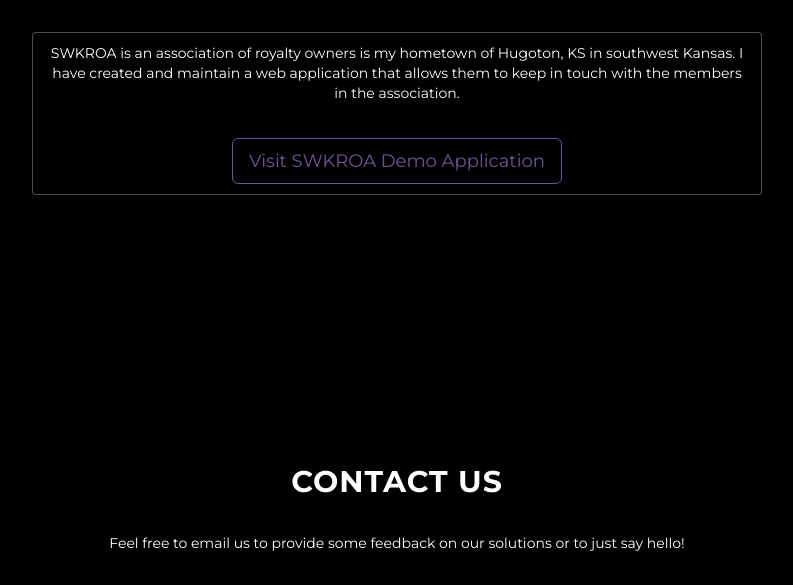
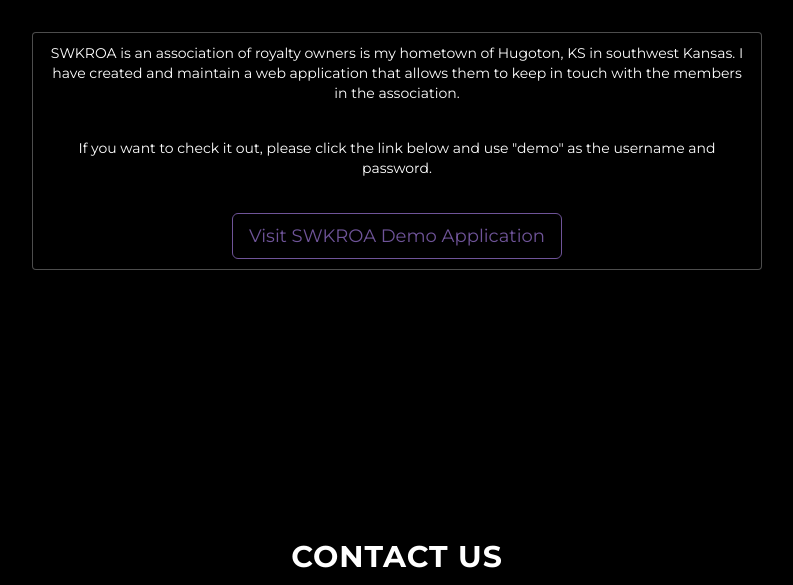
Before and after one commit to craig-gaskill/com.cagst, a plain HTML site: page index.html in a window 1280 px wide. Shown: the part 1161-1746 px from the top of the page, without its empty margins (243-1036 px from the left). Drawn offline with nearby package versions, Linux system fonts and the light colour scheme.

Commit message:
Updated README and added username/password to SWKROA's solutions section.

```diff
--- a/index.html
+++ b/index.html
@@ -96,6 +96,7 @@
                         <div class="list-group-item">
                             <p>SWKROA is an association of royalty owners is my hometown of Hugoton, KS in southwest Kansas. I have created and maintain a web application that allows them to keep in touch with the members in the association.
                             </p>
+                            <p>If you want to check it out, please click the link below and use "demo" as the username and password.</p>
                             <a href="http://www.cagst.com:8080/swkroa/" class="btn btn-default btn-lg">Visit SWKROA Demo Application</a>
                         </div>
                     </div>
```
Also changed, not shown: 1 other file.
